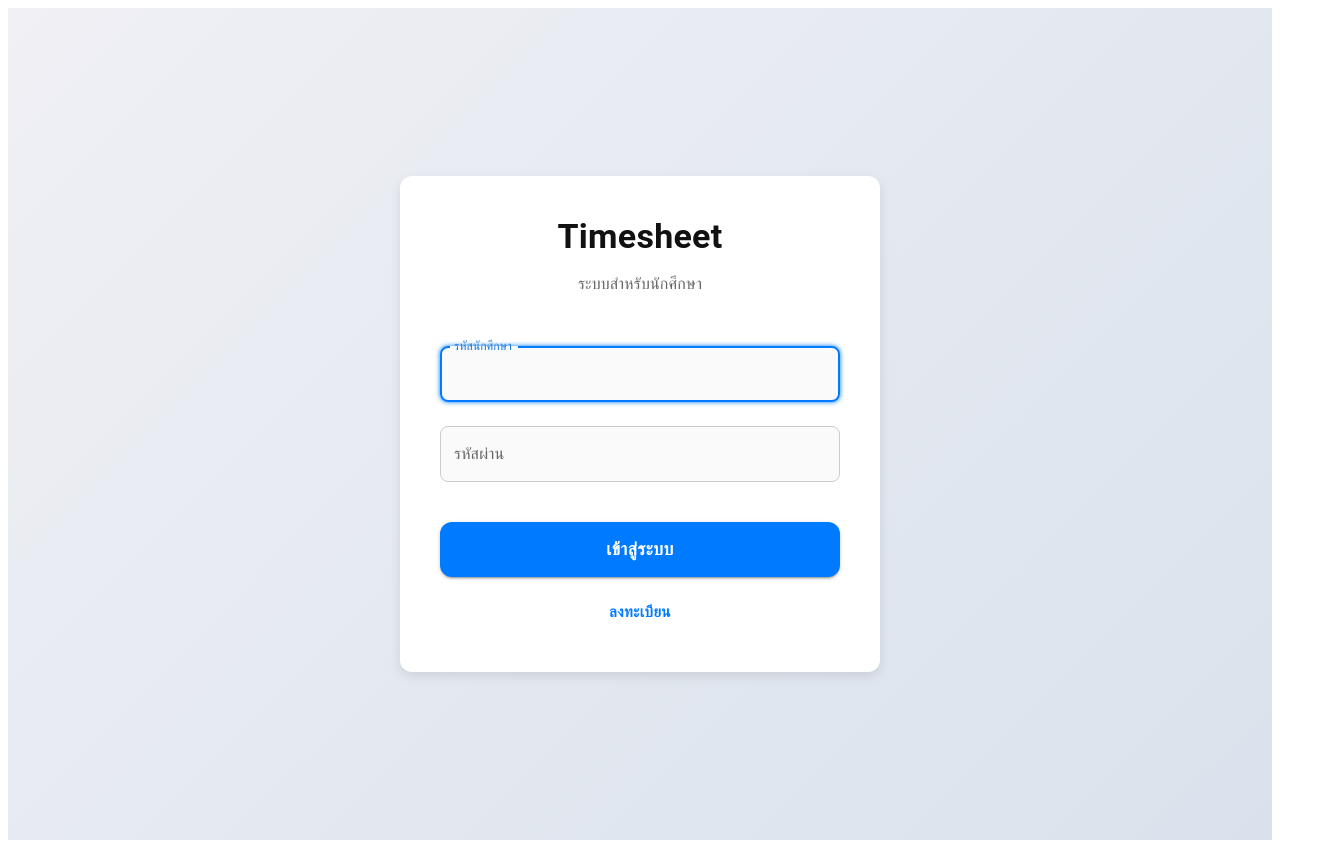
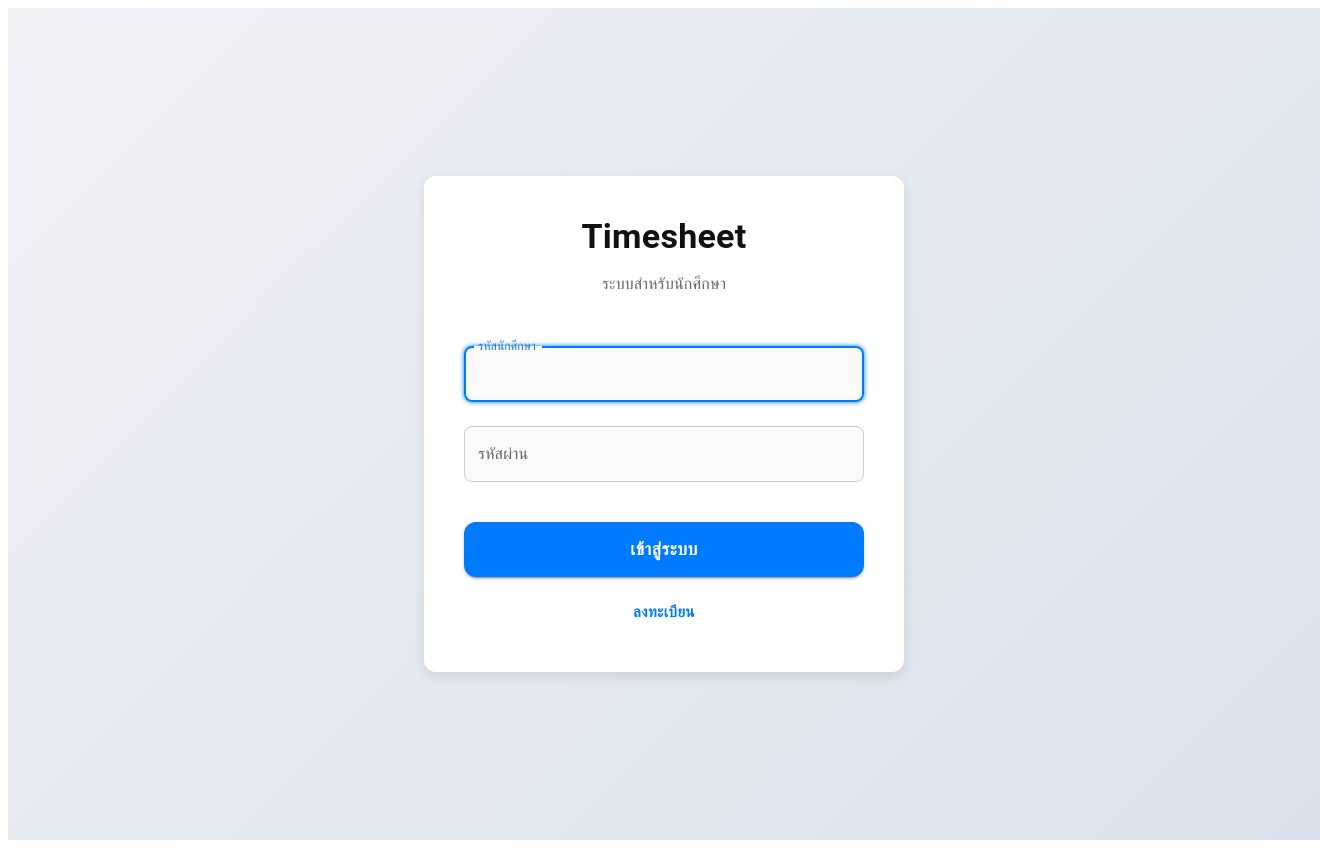
Before and after one commit to GolfKrittanai/TimeSheetForStudent, a React (Create React App) app in the folder timesheet-frontend/: page / in a window 1280 px wide. Shown: the whole page, 1320 px wide, since content can reach past the window. Built offline with nearby package versions, Linux system fonts and the light colour scheme.

Commit message:
editLogin

```diff
--- a/timesheet-frontend/src/pages/LoginPage.js
+++ b/timesheet-frontend/src/pages/LoginPage.js
@@ -69,7 +69,8 @@ const LoginPage = () => {
   return (
     <Box
       sx={{
-        minHeight: '100vh',
+        height: '100vh',
+        width: '100vw',
         background: 'linear-gradient(135deg, #f0f0f5 0%, #d9e2ec 100%)',
         display: 'flex',
         alignItems: 'center',
```
